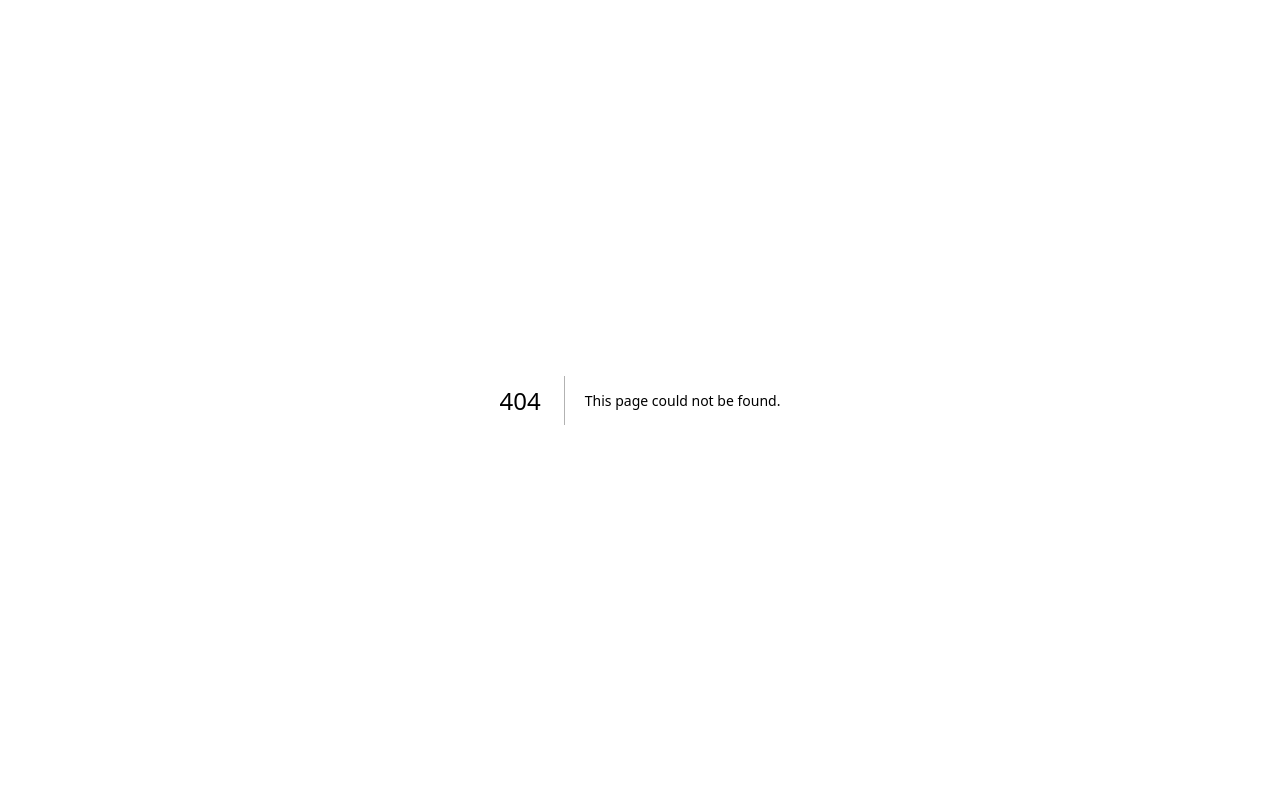
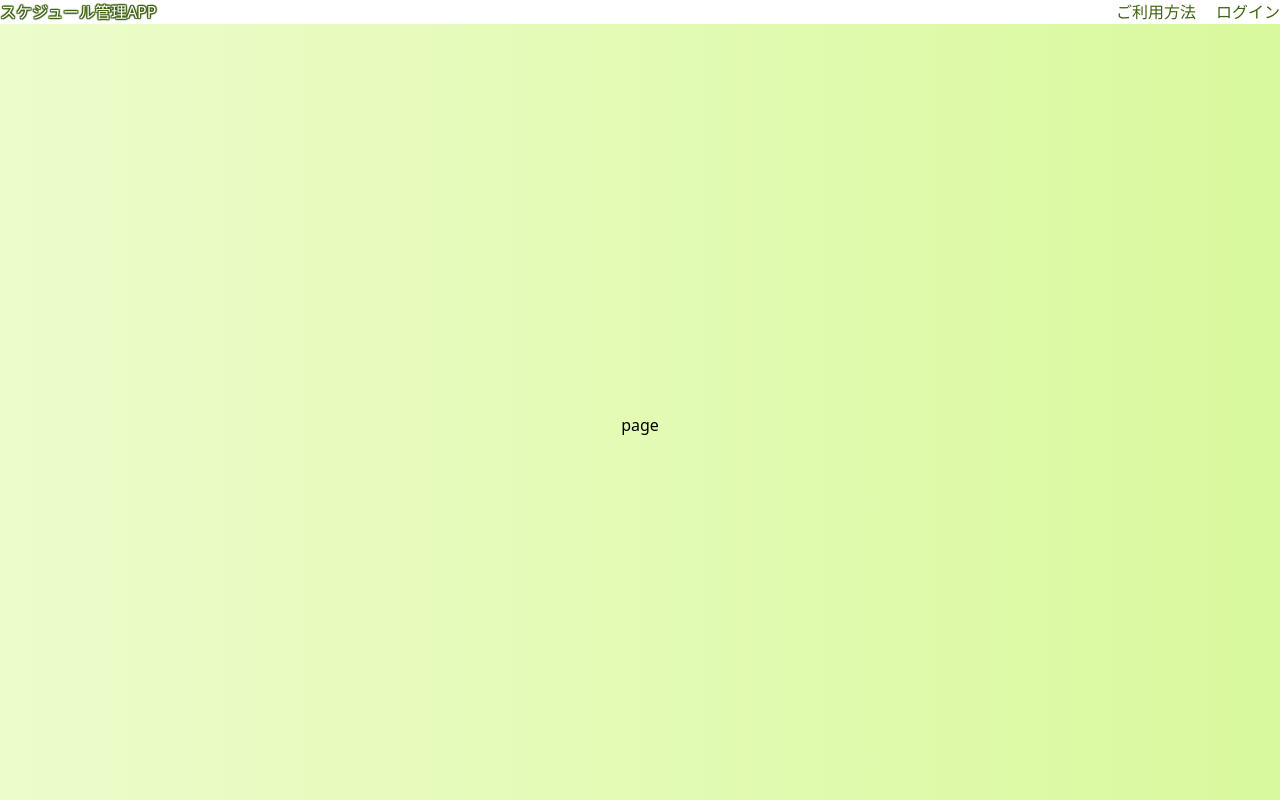
Before and after one commit to Hashimoto-Noriaki/next-calender-app-close, a Next.js app: page /login in a window 1280 px wide. Before the commit this address had no page. Built offline with nearby package versions, Linux system fonts and the light colour scheme.

Commit message:
layoutの共通化とログイン画面の作成

```diff
--- a/src/app/layout.tsx
+++ b/src/app/layout.tsx
@@ -1,6 +1,6 @@
 import type { Metadata } from "next";
 import "./globals.css";
-
+import NotLoginLayout from "@/components/templates/NotLoginLayout";
 
 export const metadata: Metadata = {
   title: "Create Next App",
@@ -14,7 +14,11 @@ export default function RootLayout({
 }>) {
   return (
     <html lang="en">
-      <body>{children}</body>
+      <body>
+        <NotLoginLayout>
+          {children}
+        </NotLoginLayout>
+      </body>
     </html>
   );
 }
--- /dev/null
+++ b/src/app/login/page.tsx
@@ -0,0 +1,13 @@
+import React from 'react'
+
+const page = () => {
+  return (
+    <div>
+        <h1>
+            page
+        </h1>
+    </div>
+  )
+}
+
+export default page
--- a/src/app/page.tsx
+++ b/src/app/page.tsx
@@ -17,7 +17,6 @@ const Home: React.FC = () => {
         </div>
       </header>
       <main className="pt-[50px] bg-gradient-to-r from-lime-100 to-lime-200 h-screen flex flex-col justify-center items-center">
-      <NotLoginLayout>
         <div className="text-center">
           <h1 className="text-7xl logo">スケジュール管理</h1>
           <p className="pt-[10vh] text-5xl">
@@ -27,7 +26,6 @@ const Home: React.FC = () => {
               <PrimaryBtn>ログイン</PrimaryBtn>
           </div>
         </div>
-        </NotLoginLayout>
       </main>
     </div>
   );
--- a/src/components/templates/NotLoginLayout.tsx
+++ b/src/components/templates/NotLoginLayout.tsx
@@ -22,7 +22,7 @@ export const NotLoginLayout = ({ children }:PropsType) => {
         {children}
       </main>
     </div>
-  );
+    );
 }
 
 export default NotLoginLayout;
```
